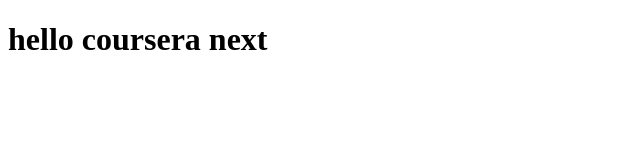
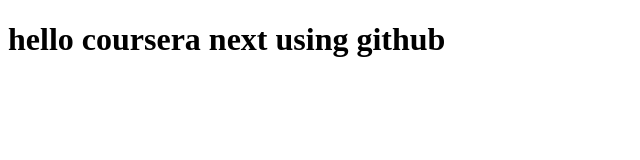
Before and after one commit to clevercleaver1/cousera-test, a plain HTML site: page site/index.html in a window 1280 px wide. Shown: the whole page, without its empty margins (0-640 px from the left). Drawn offline with Linux system fonts and the light colour scheme.

Commit message:
addition for change display

```diff
--- a/site/index.html
+++ b/site/index.html
@@ -4,6 +4,6 @@
 	<title>hello coursera next</title>
 </head>
 <body>
-<h1>hello coursera next</h1>
+<h1>hello coursera next using github</h1>
 </body>
 </html>
```
